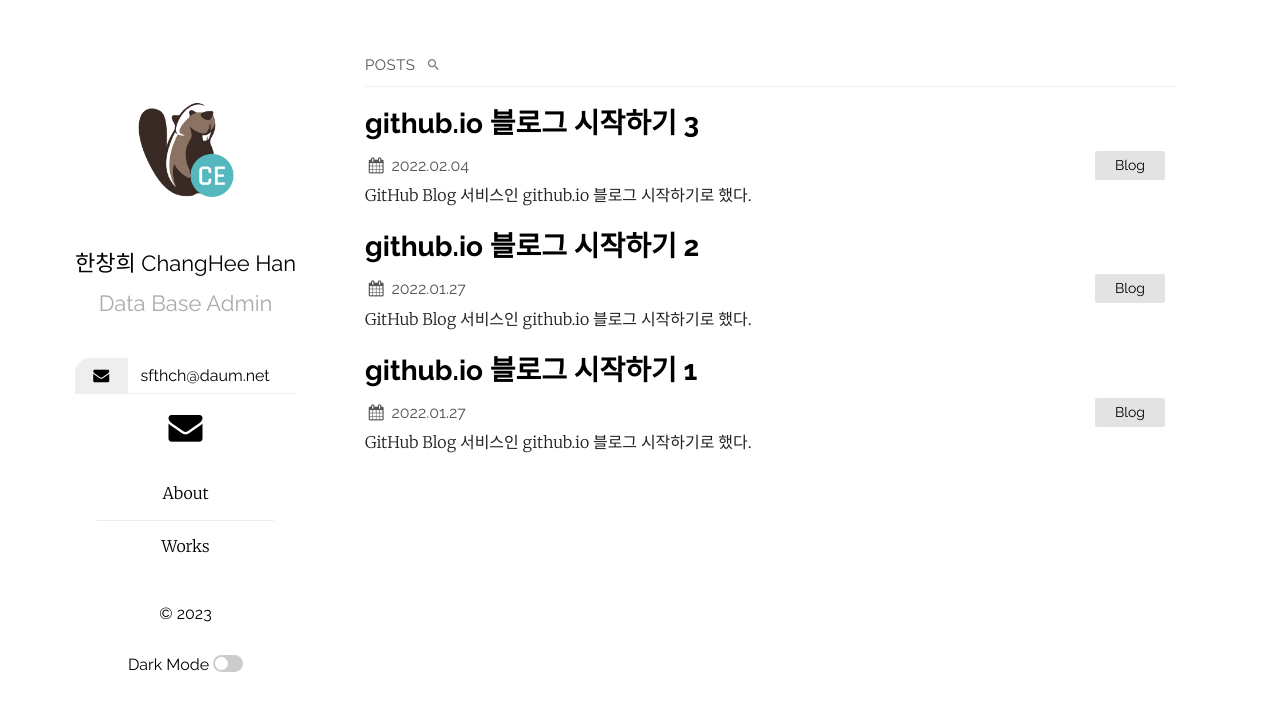
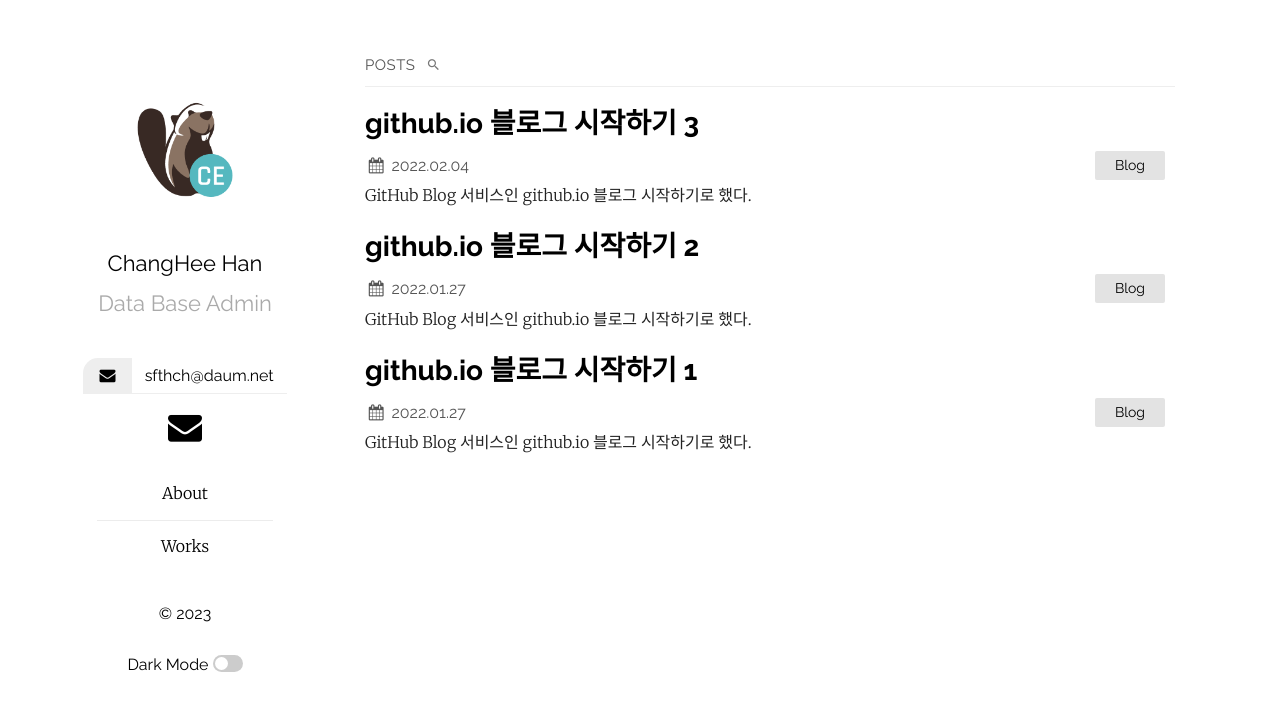
Before and after one commit to sfthch/sfthch, a Jekyll site: the page built from index.md, in a window 1280 px wide. Shown: the top 711 px of the page. Built offline with Jekyll 4.4.1, drawn with Linux system fonts in a browser that asks for light colours; part of the change alters nothing that is shown.

Commit message:
231014-1503

```diff
--- a/_config.yml
+++ b/_config.yml
@@ -16,7 +16,7 @@ sass:
   sass_dir: _sass
 plainwhite:
   name: 한창희
-        ChangHee Han
+  name: ChangHee Han
   tagline: Data Base Admin
 # date_format: "%b %-d, %Y"
   date_format: "%Y.%m.%d"
```
